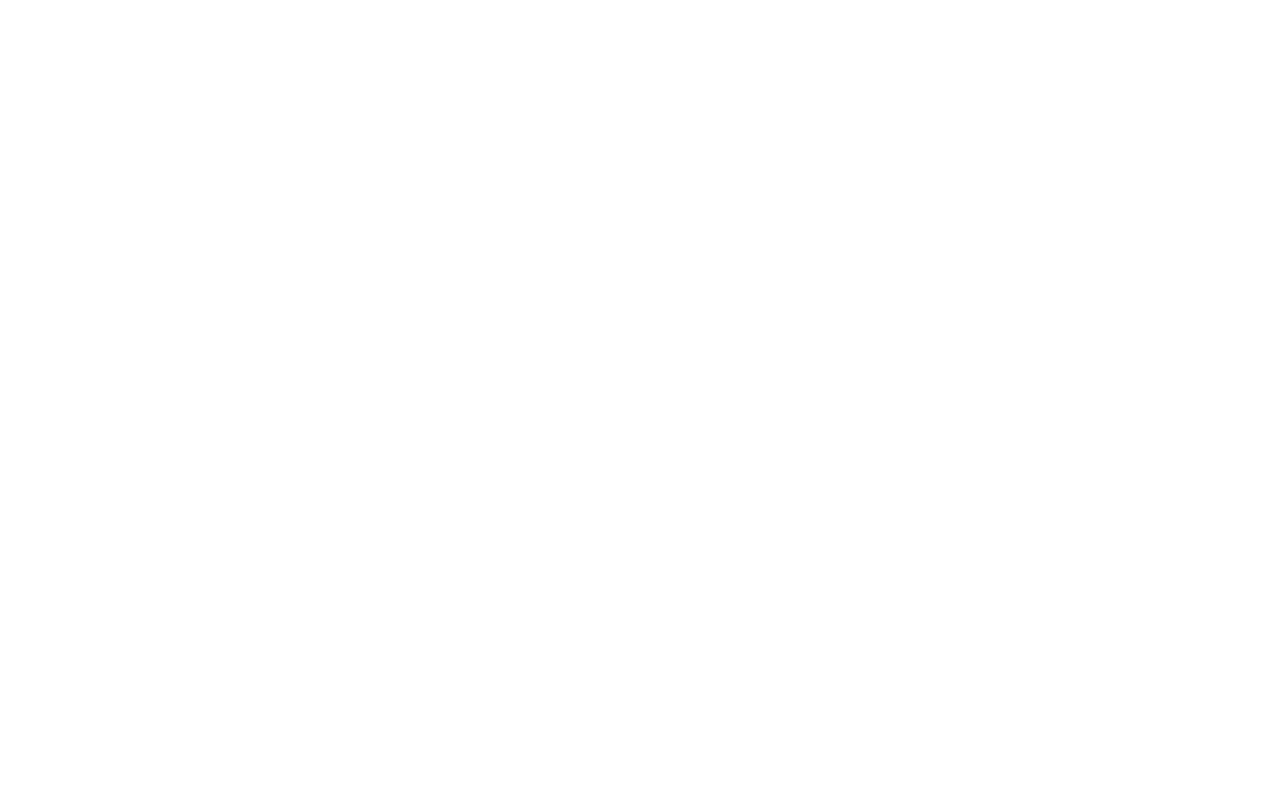
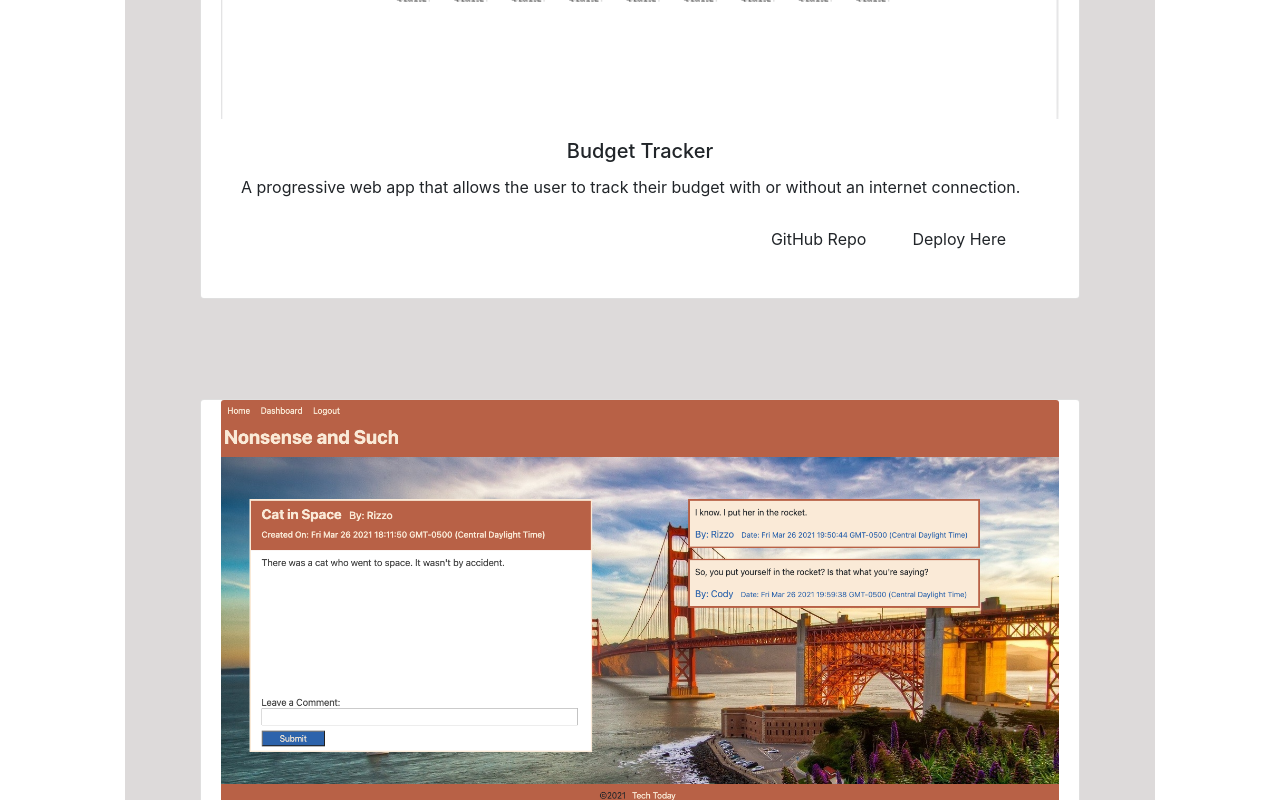
Before and after one commit to CaitlinCollins/React-Portfolio, a React (Create React App) app in the folder portfolio/: page /portfolio in a window 1280 px wide. Shown: the part 1580-2380 px from the top of the page. Before the commit the page ends 1091 px from the top, so only its background shows below. Built offline with nearby package versions, Linux system fonts and the light colour scheme; a web font is replaced by a local one.

Commit message:
Rendered projects to Portfolio page

```diff
--- a/portfolio/src/components/Portfolio/index.js
+++ b/portfolio/src/components/Portfolio/index.js
@@ -1,5 +1,10 @@
 import React from "react";
 import { Container, Row, Col } from "../Grid";
+import Projects from "../Projects";
+import projects from '../../projects.json';
+import { Component } from "react";
+
+
 
 function Portfolio() {
    return (
@@ -14,30 +19,19 @@
                         </Col>
                      </Row>
                      <figure>
-                        <Col size="xs-12 sm-12">
-                           <div className="card text-center">
-                           <img
-											class="card-img-top img-fluid portimg"
-											src="assets/crate.png"
-											alt="Reel 2 Real"/>
-										<div class="card-body">
-											<h5 class="card-title">Reel 2 Real</h5>
-											<p class="card-text">
-												An online record database that allows the user to sign up or login for complete access. There is a search feature that allows the user to search by artist, which renders the albums listed under that artist. The user can then get more information about the album of their choice or add it to their crate to be saved for later.
-											</p>
-											<a
-												href="https://reel2real.herokuapp.com/"
-												target="_blank"
-												class="btn deploy"
-												>Deploy Here</a>
-											<a
-												href="https://github.com/CaitlinCollins/reel2real"
-												target="_blank"
-												class="btn deploy"
-												>GitHub Repo</a>
-                                 </div>
-                           </div>
-                        </Col>
+                        {projects.map(project =>  {
+                           return (
+                              <Projects
+                              id={project.id}
+                              name={project.name}
+                              image={project.image}
+                              alt={project.alt}
+                              description={project.description}
+                              deployUrl={project.deployUrl}
+                              gitHub={project.gitHub}
+                              />
+                           );
+                        })}
                      </figure>
                   </article>
                </Col>
@@ -47,10 +41,4 @@
 }
 
 
-
-
-
-
-
-
 export default Portfolio;
--- a/portfolio/src/components/Projects/index.js
+++ b/portfolio/src/components/Projects/index.js
@@ -1,7 +1,33 @@
 import React from "react";
+import { Container, Row, Col } from "../Grid";
 
-function Projects() {
-   return <h1>This is a Project</h1>
+function Projects(props) {
+   return (
+      <Col size="xs-12 sm-12">
+      <div className="card text-center">
+         <img
+            className="card-img-top img-fluid portimg"
+            src={props.image}
+            alt={props.alt}/>
+         <div class="card-body">
+            <h5 class="card-title">{props.name}</h5>
+            <p class="card-text">
+            {props.description}
+            </p>
+            <a
+               href={props.deploy}
+               target="_blank"
+               class="btn deploy"
+               >Deploy Here</a>
+            <a
+               href={props.gitHub}
+               target="_blank"
+               class="btn deploy"
+               >GitHub Repo</a>
+            </div>
+      </div>
+   </Col>
+   )
 }
 
 
--- a/portfolio/src/projects.json
+++ b/portfolio/src/projects.json
@@ -2,7 +2,7 @@
     {
         "id": 1,
         "name": "Reel => Real",
-        "image":"./public/assets/crate.png",
+        "image":"assets/crate.png",
         "alt": "Reel 2 Real",
         "description": "An online record database that allows the user to sign up or login for complete access. There is a search feature that allows the user to search by artist, which renders the albums listed under that artist. The user can then get more information about the album of their choice or add it to their crate to be saved for later.",
         "deployUrl": "https://reel2real.herokuapp.com/",
@@ -12,7 +12,7 @@
     {
         "id": 2,
         "name": "Budget Tracker",
-        "image":"./public/assets/budget.png",
+        "image":"assets/budget.png",
         "alt": "Budget Tracker",
         "description": "A progressive web app that allows the user to track their budget with or without an internet connection.",
         "deployUrl": "https://my-best-budget.herokuapp.com/",
@@ -21,7 +21,7 @@
     {
         "id": 3,
         "name": "Tech Blog",
-        "image":"./public/assets/view.png",
+        "image":"assets/view.png",
         "alt": "Tech Blog",
         "description": "An online blog that allows the user to sign up or login for complete access. Once logged in, the user can create, edit, and delete posts as well as leave comments on other user's posts.",
         "deployUrl": "https://nonsense-and-such.herokuapp.com/",
@@ -30,7 +30,7 @@
     {
         "id": 4,
         "name": "Travel Pal",
-        "image":"./public/assets/Travel2.png",
+        "image":"assets/Travel2.png",
         "alt": "Travel Pal Night Mode",
         "description": "An application designed with the modern traveler in mind. It takes the stress out of traveling internationally by providing the user with the local 5-Day forecast, currency exchange rates, and translations no matter where in the world they are!",
         "deployUrl": "https://caitlincollins.github.io/Travel-Pal/",
@@ -39,7 +39,7 @@
     {
         "id": 5,
         "name": "Weather Dashboard",
-        "image":"./public/assets/weather4.png",
+        "image":"assets/weather4.png",
         "alt": "Weather Dashboard: Havana",
         "description": "A local weather dashboard that allows the user to input any city and receive the current forecast and 5-day forecast, as well as saves their search to a 'Search History' queue.",
         "deployUrl": "https://caitlincollins.github.io/Server-Side-APIs/",
@@ -48,7 +48,7 @@
     {
         "id": 6,
         "name": "Web APIs Quiz",
-        "image":"./public/assets/Office3.png",
+        "image":"assets/Office3.png",
         "alt": "Office Quiz: Final Screen",
         "description": "'The Office' themed, timed trivia quiz that allows the user to save and track their highscores.",
         "deployUrl": "https://caitlincollins.github.io/Web-APIs-Quiz/",
```
